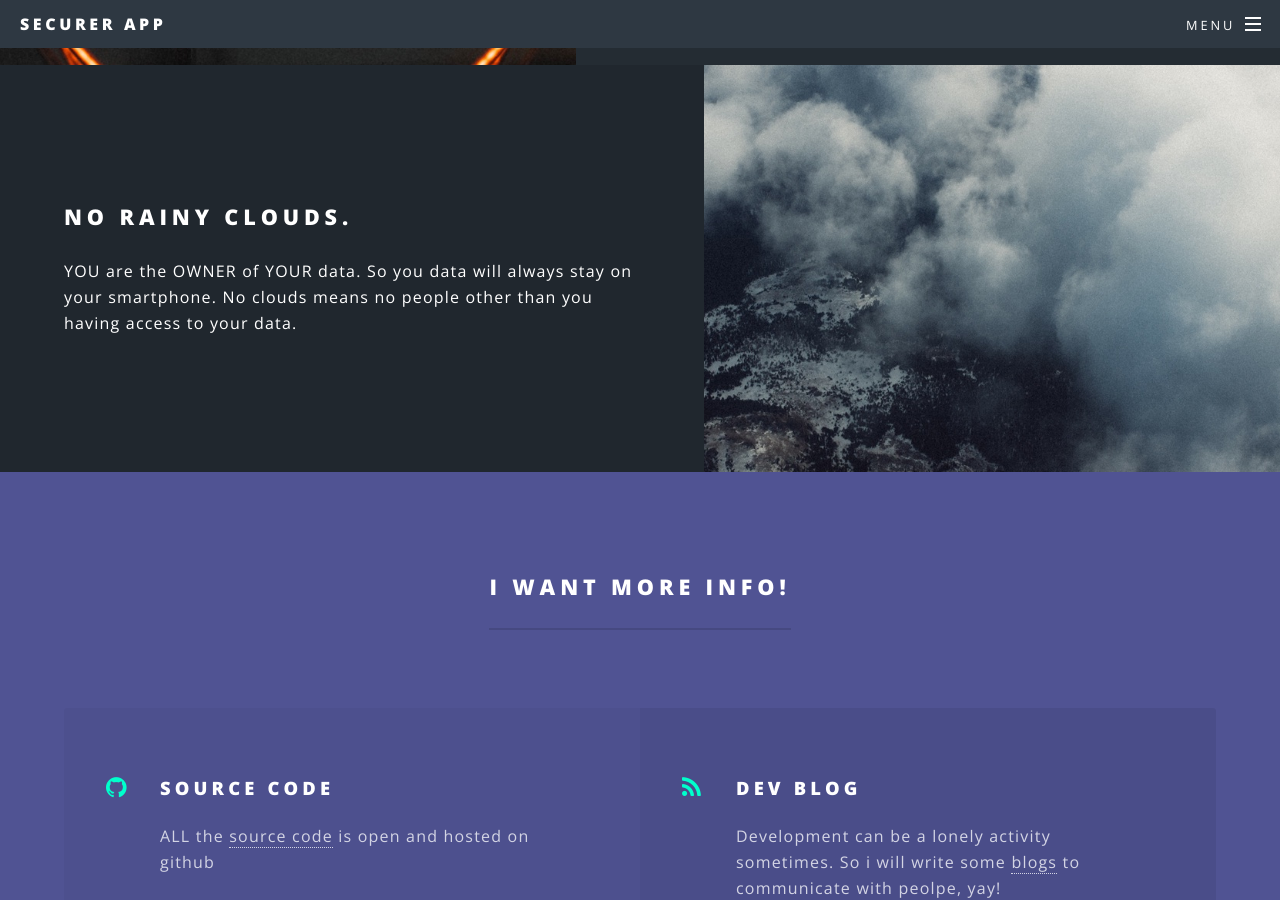
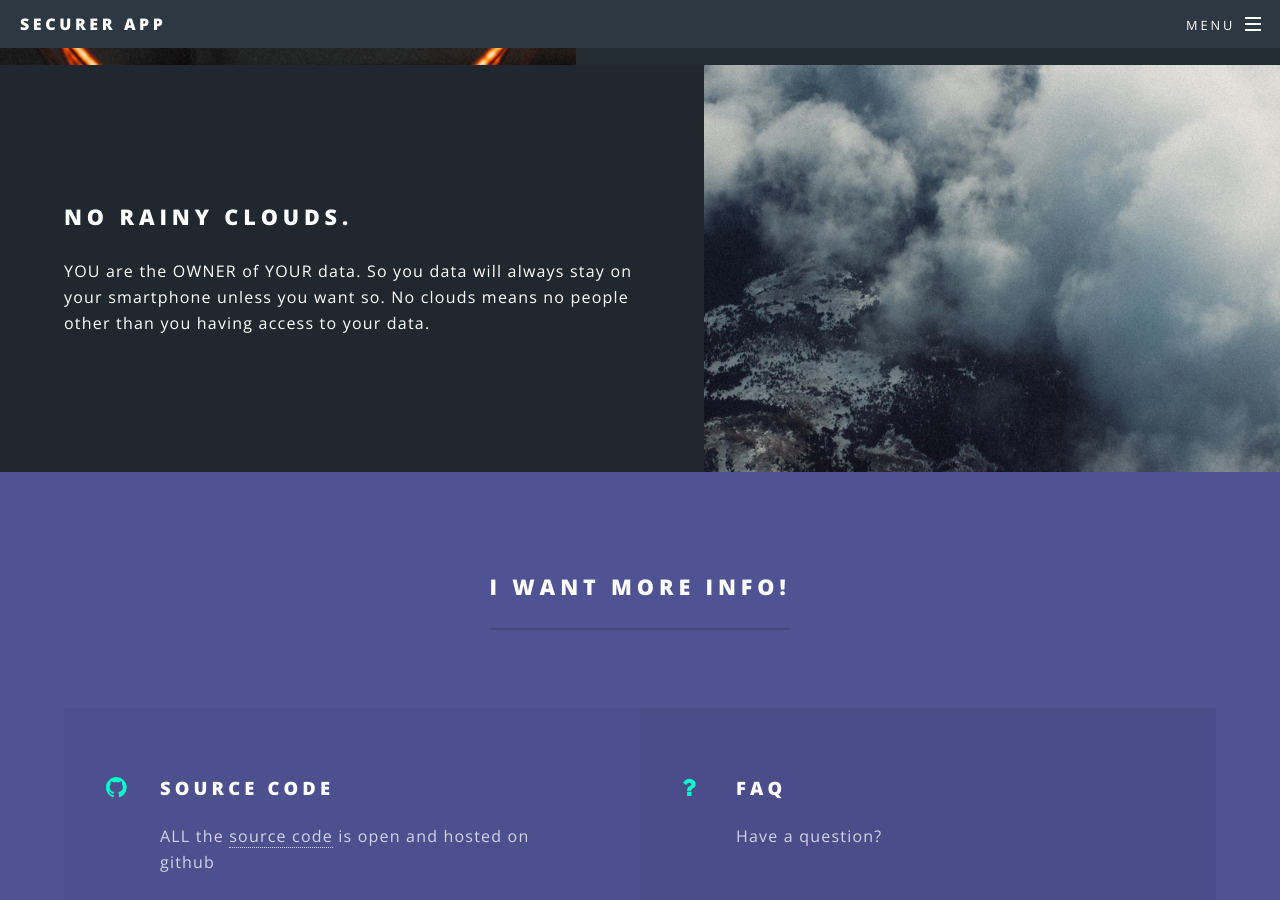
Before and after one commit to securer-app/securer-app.github.io, a Jekyll site: the page built from index.html, in a window 1280 px wide and 900 px high, scrolled down 2495 px. Built offline with Jekyll 4.4.1, drawn with Linux system fonts in a browser that asks for light colours; some of the changed text lies outside the part shown.

Commit message:
lowed price and changed some things

```diff
--- a/index.html
+++ b/index.html
@@ -61,7 +61,7 @@
 						<section class="spotlight">
 							<div class="image"><img src="images/cloud-small.jpg" alt="" /></div><div class="content">
 								<h2>No rainy clouds.</h2>
-								<p>YOU are the OWNER of YOUR data. So you data will always stay on your smartphone. No clouds means no people other than you having access to your data.</p>
+								<p>YOU are the OWNER of YOUR data. So you data will always stay on your smartphone unless you want so. No clouds means no people other than you having access to your data.</p>
 							</div>
 						</section>
 					</section>
@@ -76,13 +76,13 @@
 									<h3>Source code</h3>
 									<p>ALL the <a href="https://github.com/securer-app">source code</a> is open and hosted on github</p>
 								</li>
-								<li class="icon fa-rss">
-									<h3>Dev Blog</h3>
-									<p>Development can be a lonely activity sometimes. So i will write some <a href="/blog">blogs</a> to communicate with peolpe, yay!</p>
+								<li class="icon fa-question">
+									<h3>FAQ</h3>
+									<p>Have a question?</p>
 								</li>
-								<li class="icon fa-file-text-o">
-									<h3>Papers</h3>
-									<p>Check out the <a href="/papers">design papers</a> to know how is Securer designed.</p>
+								<li class="icon fa-shopping-cart ">
+									<h3>Buy it</h3>
+									<p>Check out the <a href=''>Android version</a></p>
 								</li>
 								<li class="icon fa-users">
 									<h3>Team</h3>
```
Also changed, not shown: other parts of index.html (+1 -1 lines), faq.html (added, +29 -0 lines).
